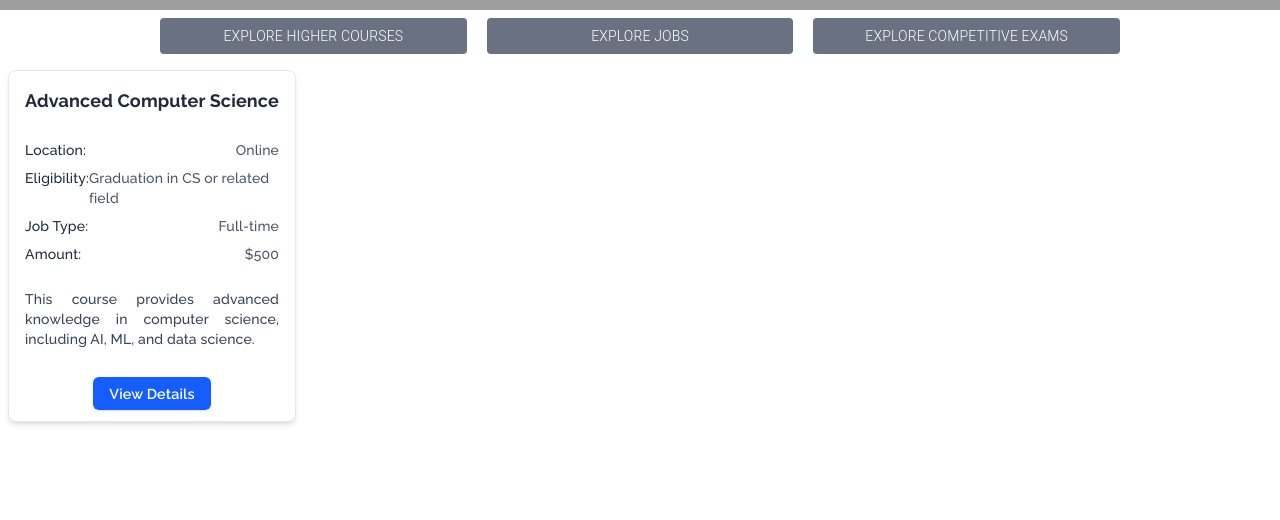
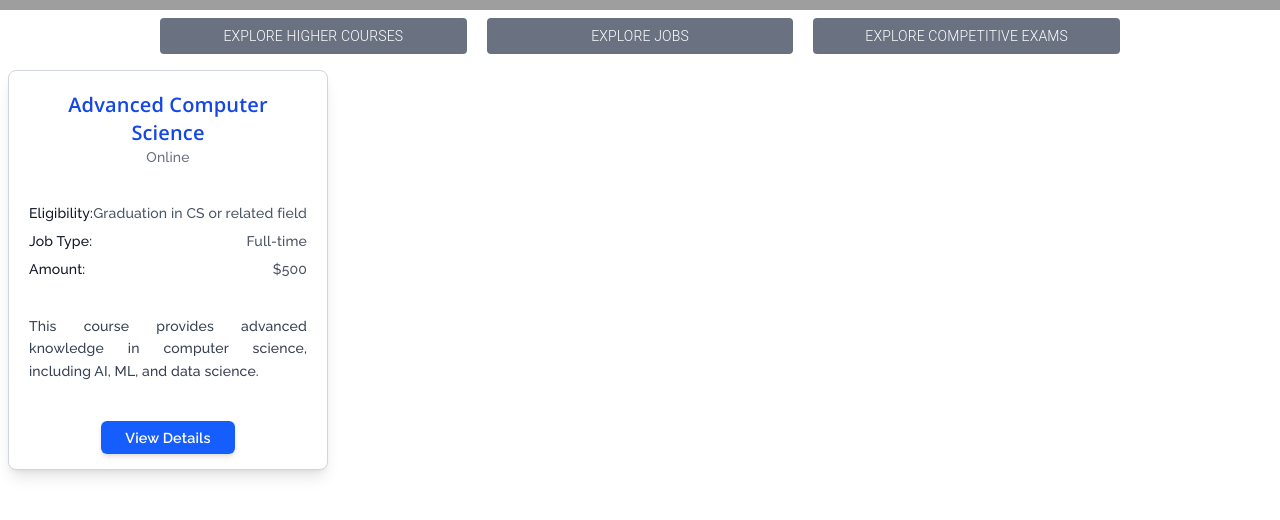
Before and after one commit to shiba-murmu/career-lift-system-project, a React (Vite) app in the folder frontend/: page /intermediate/1 in a window 1280 px wide. Shown: the part 203-723 px from the top of the page. Built offline with nearby package versions, Linux system fonts and the light colour scheme; grey boxes are pictures that could not be loaded.

Commit message:
refactor ContentCards: enhance layout and styling, update header structure, and improve button design

```diff
--- a/frontend/src/components/ContentCard/ContentCards.jsx
+++ b/frontend/src/components/ContentCard/ContentCards.jsx
@@ -4,19 +4,18 @@ import { Link } from "react-router-dom";
 function ContentCards({ course }) {
   return (
     <div
-      className="block bg-white text-gray-800 rounded-lg shadow-md hover:shadow-lg transition-shadow duration-300 p-4 w-[18rem] h-[22rem] border border-gray-200"
+      className="block bg-white text-gray-900 rounded-lg shadow-lg hover:shadow-2xl transition-shadow duration-300 p-5 w-[20rem] h-[25rem] border border-gray-300"
       style={{ fontFamily: "Raleway, sans-serif", fontSize: "0.9rem" }}
     >
       <div className="flex flex-col justify-between h-full">
-        {/* Course Title */}
-        <div className="text-lg font-bold text-center mb-4">{course.title}</div>
+        {/* Header Section */}
+        <div className="text-center mb-4">
+          <h2 className="text-xl font-bold text-blue-700">{course.title}</h2>
+          <p className="text-sm text-gray-500">{course.location}</p>
+        </div>
 
         {/* Course Details */}
         <div className="text-sm space-y-2">
-          <div className="flex justify-between">
-            <span className="font-medium">Location:</span>
-            <span className="text-gray-600">{course.location}</span>
-          </div>
           <div className="flex justify-between">
             <span className="font-medium">Eligibility:</span>
             <span className="text-gray-600">{course.eligibility}</span>
@@ -31,16 +30,16 @@ function ContentCards({ course }) {
           </div>
         </div>
 
-        {/* Course Description */}
-        <div className="text-justify text-sm text-gray-700 mt-4">
+        {/* Description Section */}
+        <div className="text-justify text-sm text-gray-700 mt-4 leading-relaxed">
           {course.description}
         </div>
 
-        {/* Action Button */}
+        {/* Footer Section */}
         <div className="text-center mt-6">
           <Link
             to={course.link}
-            className="bg-blue-600 text-white font-semibold py-2 px-4 rounded-md shadow hover:bg-blue-700 transition-colors duration-300"
+            className="bg-blue-600 text-white font-semibold py-2 px-6 rounded-md shadow-md hover:bg-blue-700 hover:shadow-lg transition-all duration-300"
           >
             View Details
           </Link>
```
